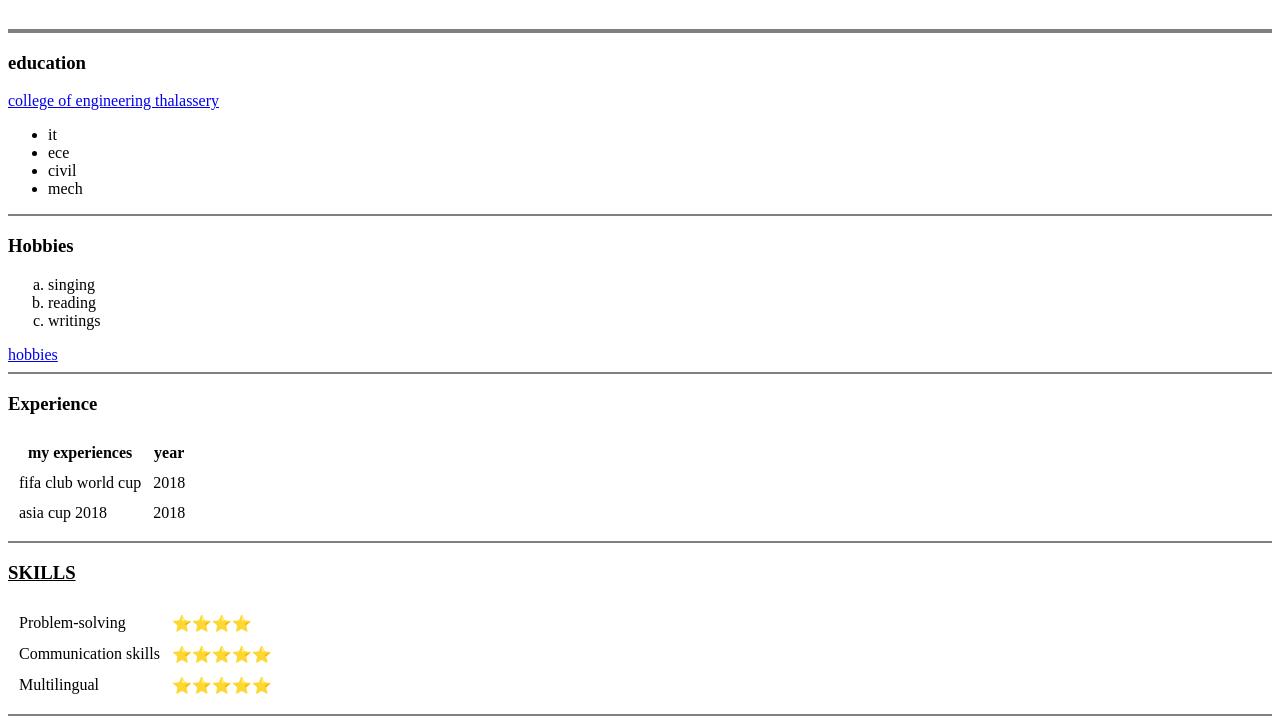
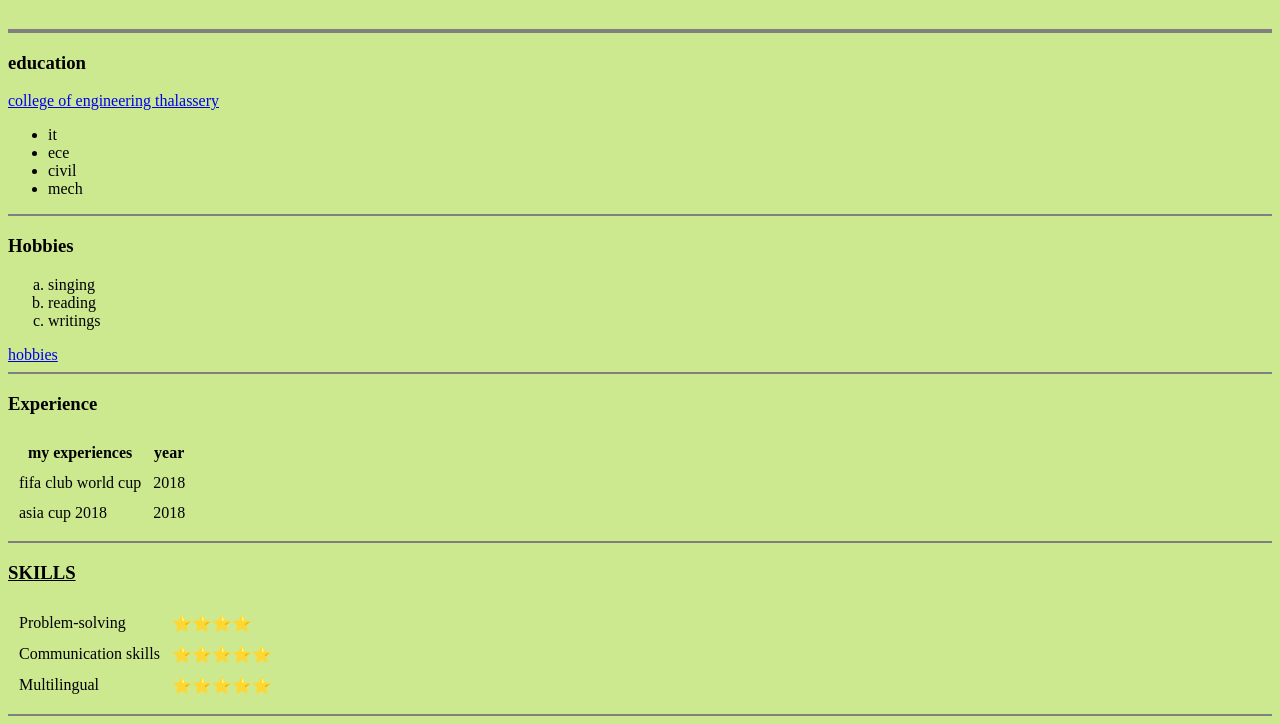
Before and after one commit to fawz7/cv, a plain HTML site: page index.html in a window 1280 px wide. Shown: the part 183-907 px from the top of the page. Drawn offline with Linux system fonts and the light colour scheme.

Commit message:
Update index.html

```diff
--- a/index.html
+++ b/index.html
@@ -6,7 +6,7 @@
     <meta name="viewport" content="width=device-width, initial-scale=1.0">
     <title>Web development</title>
 </head>
-<body bgcolor="white">
+<body style="background-color:#CDE990;"">
     <table cellspacing="20">
         <tr>
             <td><img src="22BECTLY075_PHOTO.jpeg"></td>
```
